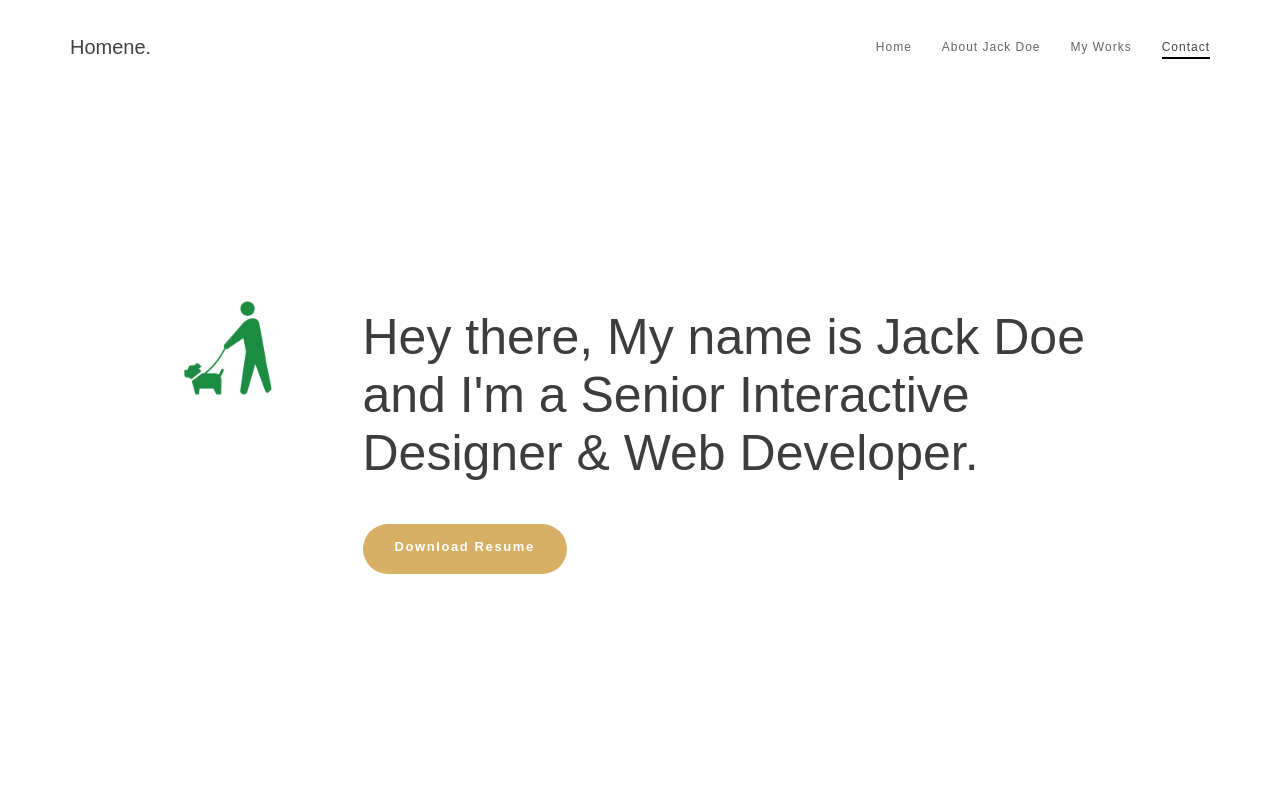
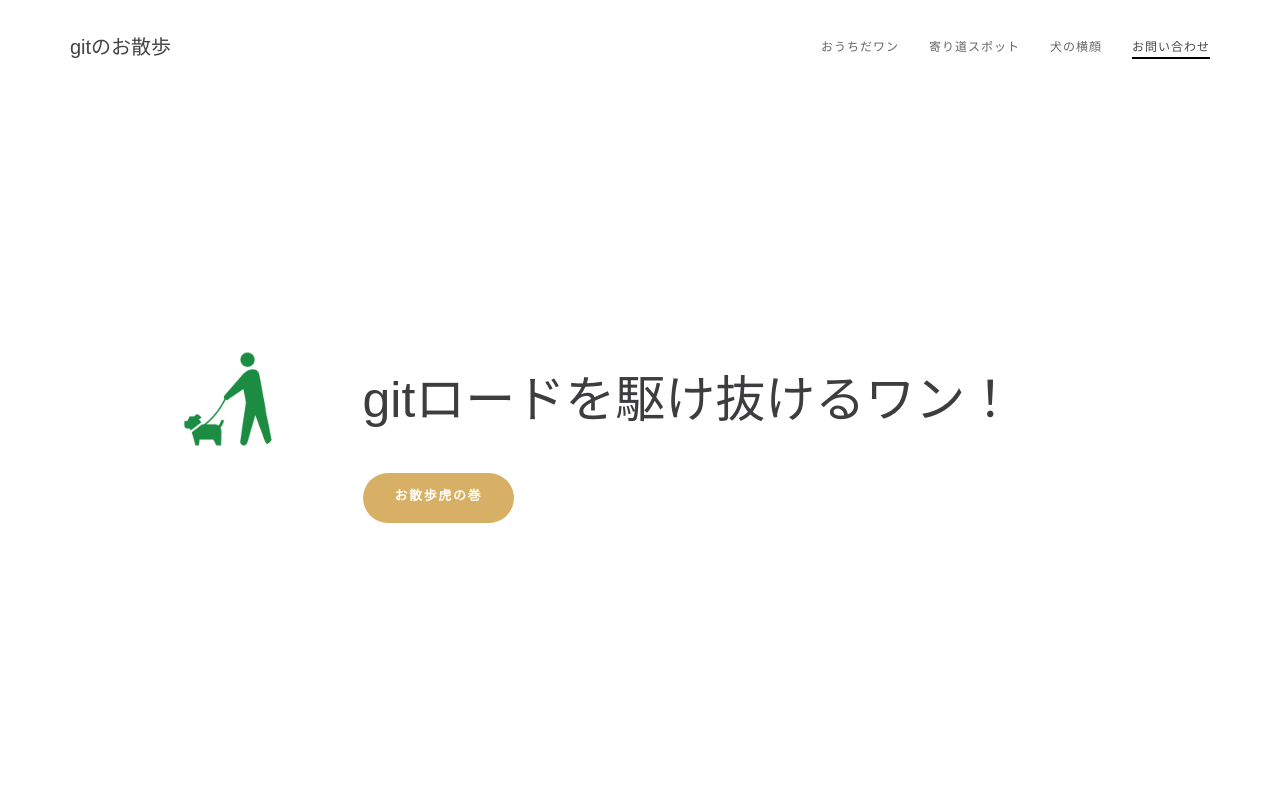
Before and after one commit to marutomoi/marumaru, a plain HTML site: page index.html in a window 1280 px wide. Shown: the top 800 px of the page. Drawn offline with Linux system fonts and the light colour scheme; a web font is replaced by a local one.

Commit message:
Update index.html

```diff
--- a/index.html
+++ b/index.html
@@ -42,15 +42,15 @@
                     <span class="icon icon-bar"></span>
                </button>
                <!-- lOGO TEXT HERE -->
-               <a href="index.html" class="navbar-brand">Homene.</a>
+               <a href="index.html" class="navbar-brand">gitのお散歩</a>
           </div>
 
           <div class="collapse navbar-collapse">
                <ul class="nav navbar-nav navbar-right">
-                    <li><a class="smoothScroll" href="#home">Home</a></li>
-                    <li><a class="smoothScroll" href="#about">About Jack Doe</a></li>
-                    <li><a class="smoothScroll" href="#work">My Works</a></li>
-                    <li><a class="smoothScroll" href="#contact">Contact</a></li>
+                    <li><a class="smoothScroll" href="#home">おうちだワン</a></li>
+                    <li><a class="smoothScroll" href="#about">寄り道スポット</a></li>
+                    <li><a class="smoothScroll" href="#work">犬の横顔</a></li>
+                    <li><a class="smoothScroll" href="#contact">お問い合わせ</a></li>
                </ul>
           </div>
 
@@ -69,8 +69,8 @@
                </div>
 
                <div class="col-md-8 col-sm-8">
-                    <h1 class="wow fadeInUp" data-wow-delay="0.6s">Hey there, My name is Jack Doe and I'm a Senior Interactive Designer & Web Developer.</h1>
-                    <a href="#" class="wow fadeInUp btn btn-default section-btn" data-wow-delay="1s">Download Resume</a>
+                    <h1 class="wow fadeInUp" data-wow-delay="0.6s">gitロードを駆け抜けるワン！</h1>
+                    <a href="#" class="wow fadeInUp btn btn-default section-btn" data-wow-delay="1s">お散歩虎の巻</a>
                </div>
 
           </div>
```
